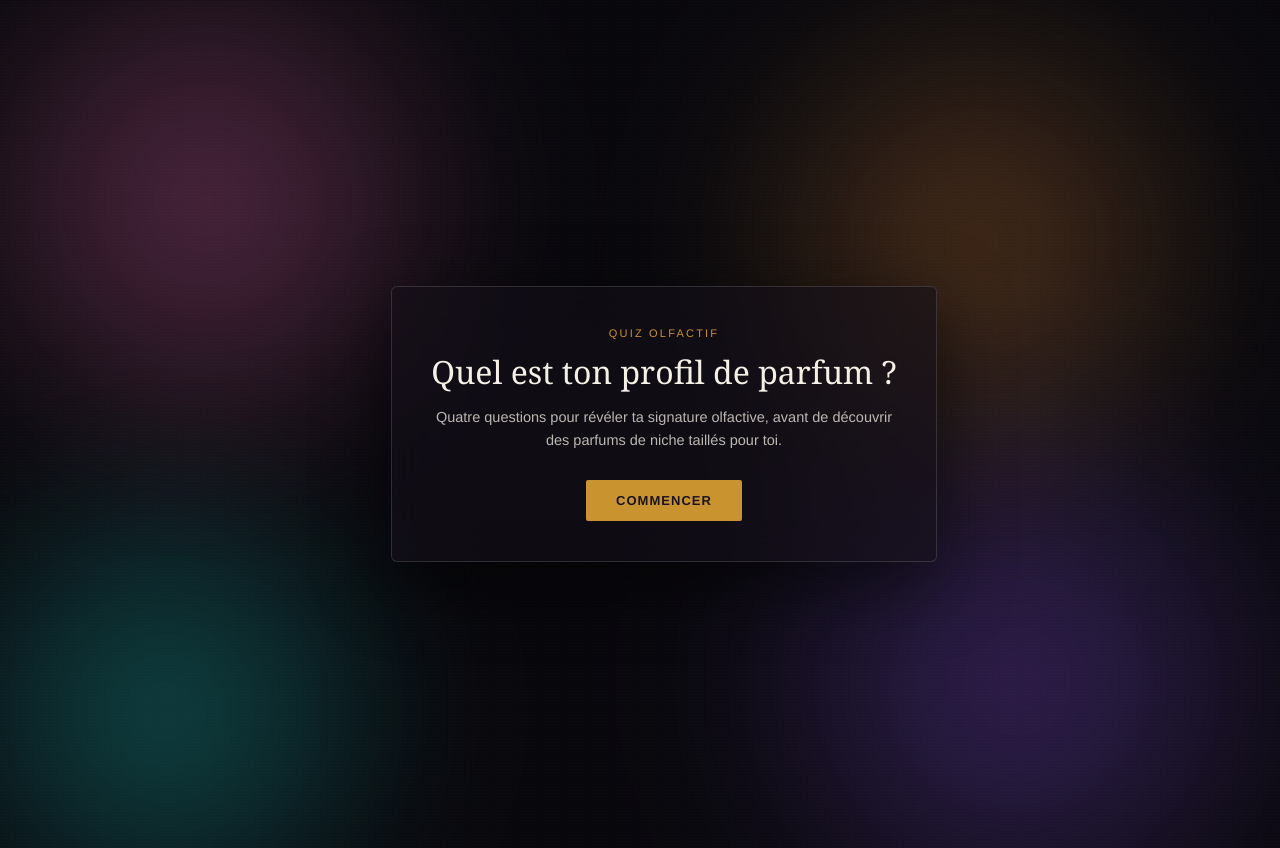
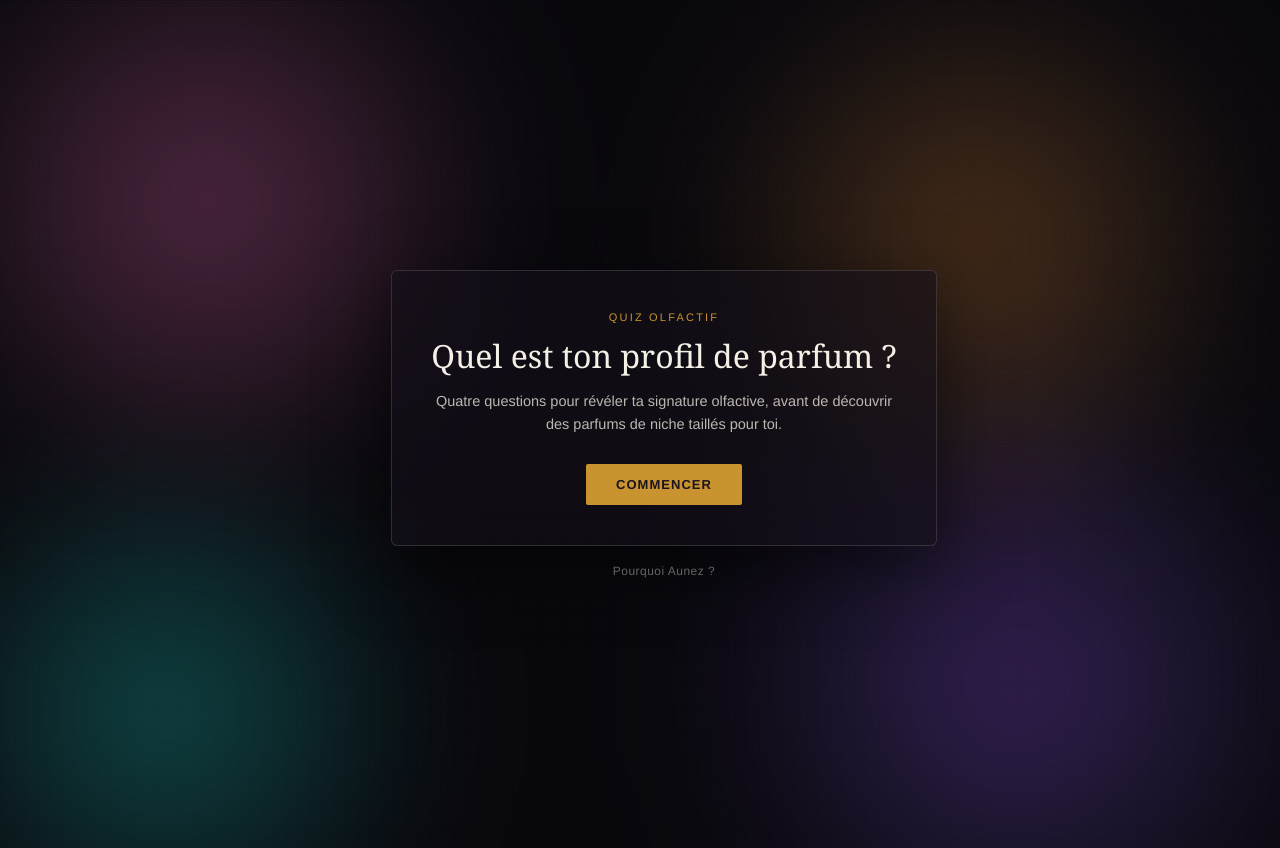
Before and after one commit to Aunezfr/Aunez-site, a Next.js app: page / in a window 1280 px wide. Shown: the top 848 px of the page. Built offline with nearby package versions, Linux system fonts and the light colour scheme.

Commit message:
Add files via upload

```diff
--- a/app/page.jsx
+++ b/app/page.jsx
@@ -544,6 +544,9 @@ export default function App() {
           </div>
         )}
       </div>
+      <a href="/a-propos" style={styles.footerLink}>
+        Pourquoi Aunez ?
+      </a>
     </div>
   );
 }
@@ -554,6 +557,7 @@ const styles = {
     width: "100%",
     background: "#08070c",
     display: "flex",
+    flexDirection: "column",
     alignItems: "center",
     justifyContent: "center",
     padding: 24,
@@ -592,6 +596,16 @@ const styles = {
     padding: "40px 32px",
     boxShadow: "0 20px 70px rgba(0,0,0,0.55)",
     color: "#f5f0e6",
+  },
+  footerLink: {
+    position: "relative",
+    zIndex: 1,
+    marginTop: 18,
+    fontFamily: "'Helvetica Neue', Arial, sans-serif",
+    fontSize: 12,
+    color: "rgba(245,240,230,0.4)",
+    textDecoration: "none",
+    letterSpacing: "0.04em",
   },
   center: { textAlign: "center" },
   eyebrow: {
```
